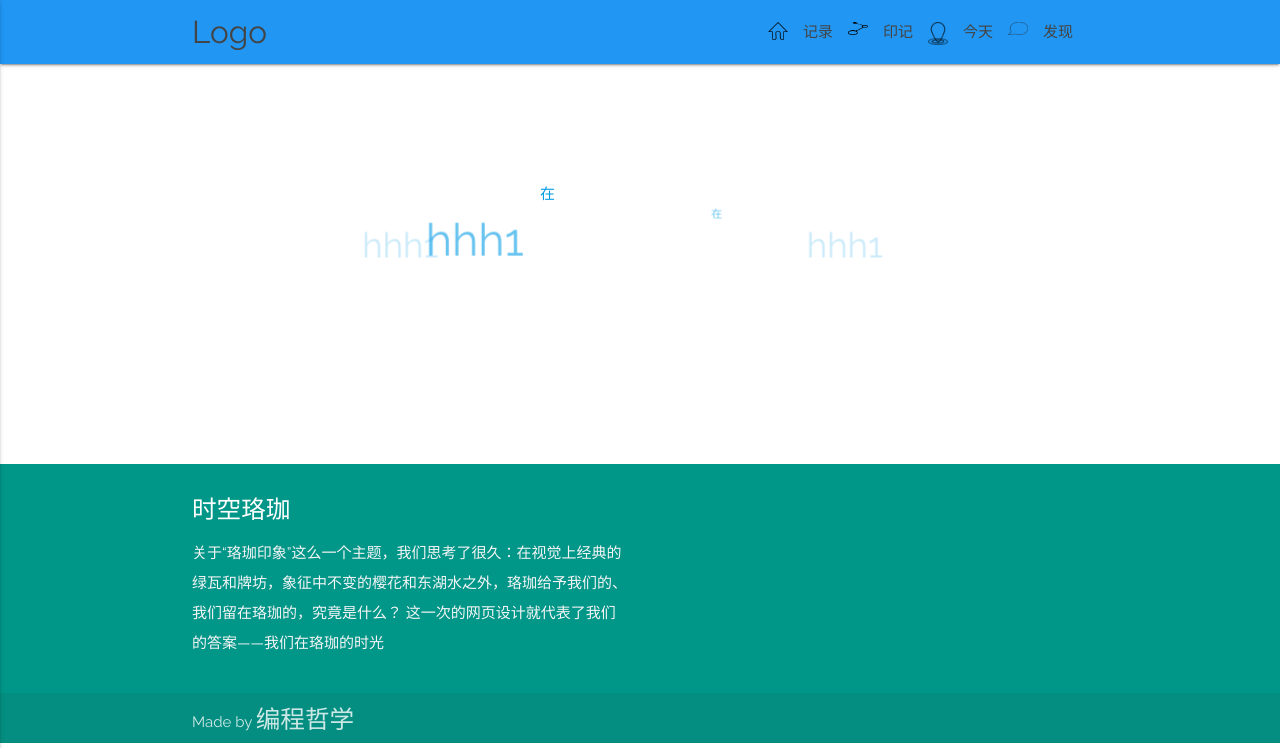
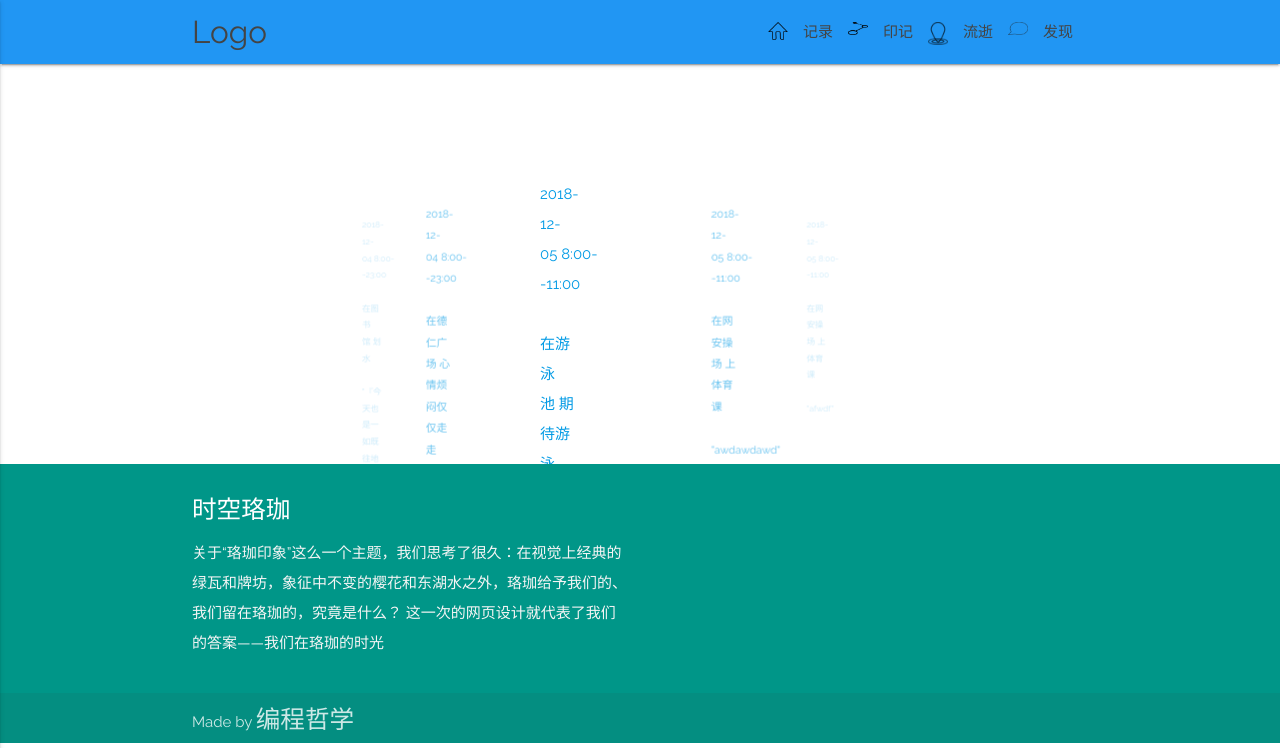
Before and after one commit to yuh-yang/lingbei-final, a Django app: page /timeline/ in a window 1280 px wide. Shown: the top 748 px of the page. Run offline with Django 3.2, Linux system fonts and the light colour scheme; a user stored in the database is signed in; data comes from the database, SQL or seed files in the repository; both versions use the stored data as it was after the commit; some libraries are stand-ins or nearby versions.

Commit message:
12/5 杨雨豪修改

```diff
--- a/templates/InfoFlow.html
+++ b/templates/InfoFlow.html
@@ -44,7 +44,7 @@
 
             <ul id="nav-mobile" class="side-nav">
                 <li><a href = "/map/">记录</a></li>
-                <li><a href = "/line/"印记</a></li>
+                <li><a href = "/line/">印记</a></li>
                 <li><a href = "/timeline/">今天</a></li>
                 <li><a href = "/infoflow/">发现</a></li>
             </ul>
--- a/templates/Map.html
+++ b/templates/Map.html
@@ -38,15 +38,15 @@
                 <li><img class = "item" src = "{% static "pic/picOfMap/Line.png" %}" id = "Line"></li>
                 <li><a href = "/line/">印记</a></li>
                 <li><img class = "item" src = "{% static "pic/picOfMap/light.png" %}" id = "Time-line"></li>
-                <li><a href = "/timeline/">今天</a></li>
+                <li><a href = "/timeline/">流逝</a></li>
                 <li><img class = "item" src = "{% static "pic/picOfMap/info.png" %}" id = "info flow"></li>
                 <li><a href = "/infoflow/">发现</a></li>
             </ul>
 
             <ul id="nav-mobile" class="side-nav">
                 <li><a href = "/map/">记录</a></li>
-                <li><a href = "/line/"印记</a></li>
-                <li><a href = "/timeline/">今天</a></li>
+                <li><a href = "/line/">印记</a></li>
+                <li><a href = "/timeline/">流逝</a></li>
                 <li><a href = "/infoflow/">发现</a></li>
             </ul>
             <a href="#" data-activates="nav-mobile" class="button-collapse"><i class="material-icons">menu</i></a>
--- a/templates/Time-line.html
+++ b/templates/Today.html
@@ -3,7 +3,7 @@
 <head>
     <meta http-equiv="Content-Type" content="text/html; charset=UTF-8"/>
     <meta name="viewport" content="width=device-width, initial-scale=1, maximum-scale=1.0, user-scalable=no"/>
-    <title>时空珞珈——记录</title>
+    <title>时空珞珈——流逝</title>
     {% load static %}
 
     <!--js-->
@@ -38,15 +38,15 @@
                 <li><img class = "item" src = "{% static "pic/picOfMap/Line.png" %}" id = "Line"></li>
                 <li><a href = "/line/">印记</a></li>
                 <li><img class = "item" src = "{% static "pic/picOfMap/light.png" %}" id = "Time-line"></li>
-                <li><a href = "/timeline/">今天</a></li>
+                <li><a href = "/timeline/">流逝</a></li>
                 <li><img class = "item" src = "{% static "pic/picOfMap/info.png" %}" id = "info flow"></li>
                 <li><a href = "/infoflow/">发现</a></li>
             </ul>
 
             <ul id="nav-mobile" class="side-nav">
                 <li><a href = "/map/">记录</a></li>
-                <li><a href = "/line/"印记</a></li>
-                <li><a href = "/timeline/">今天</a></li>
+                <li><a href = "/line/">印记</a></li>
+                <li><a href = "/timeline/">流逝</a></li>
                 <li><a href = "/infoflow/">发现</a></li>
             </ul>
             <a href="#" data-activates="nav-mobile" class="button-collapse"><i class="material-icons">menu</i></a>
@@ -56,17 +56,44 @@
 
 
 <div class="carousel">
-    <a class="carousel-item" href="#one!">
+    {% for i in today %}
+    <a class="carousel-item" href="#">
+            <div class="modal-content">
+            <p  class=""  style ="font-size:1rem; width: 15%;display: inline-block;" id = "seven">{{ i.date }}&nbsp;{{ i.time }}</p>
+        </div>
         <div class="modal-content">
-            <p  class=""  style ="font-size:1rem; width: 15%;display: inline-block;" id = "seven">在{{ post_list.0.place }}&nbsp;{{ post_list.0.thing }}</p>
+            <p  class=""  style ="font-size:1rem; width: 15%;display: inline-block;" id = "seven">在{{ i.place }}&nbsp;{{ i.thing }}</p>
+        </div>
+            <div class="modal-content">
+            <p  class=""  style ="font-size:1rem; width: 15%;display: inline-block;" id = "seven">"{{ i.thought }}"</p>
         </div>
     </a>
-    <a class="carousel-item" href="#two!">
-        <p  class="form-control input"  style ="font-size:1rem; width: 15%;display: inline-block;" id = "eleven">在{{ post_list.2.place }}&nbsp;{{ post_list.2.thing }}</p>
+    {% endfor %}    {% for i in yesterday %}
+    <a class="carousel-item" href="#">
+            <div class="modal-content">
+            <p  class=""  style ="font-size:1rem; width: 15%;display: inline-block;" id = "seven">{{ i.date }}&nbsp;{{ i.time }}</p>
+        </div>
+        <div class="modal-content">
+            <p  class=""  style ="font-size:1rem; width: 15%;display: inline-block;" id = "seven">在{{ i.place }}&nbsp;{{ i.thing }}</p>
+        </div>
+            <div class="modal-content">
+            <p  class=""  style ="font-size:1rem; width: 15%;display: inline-block;" id = "seven">"{{ i.thought }}"</p>
+        </div>
     </a>
-    <a class="carousel-item" href="#three!"><div><h1>hhh1</h1></div></a>
-    <a class="carousel-item" href="#four!"><div><h1>hhh1</h1></div></a>
-    <a class="carousel-item" href="#five!"><div><h1>hhh1</h1></div></a>
+    {% endfor %}
+    {% for i in beforeyesterday %}
+    <a class="carousel-item" href="#">
+            <div class="modal-content">
+            <p  class=""  style ="font-size:1rem; width: 15%;display: inline-block;" id = "seven">{{ i.date }}{{ i.time }}</p>
+        </div>
+        <div class="modal-content">
+            <p  class=""  style ="font-size:1rem; width: 15%;display: inline-block;" id = "seven">在{{ i.place }}&nbsp;{{ i.thing }}</p>
+        </div>
+            <div class="modal-content">
+            <p  class=""  style ="font-size:1rem; width: 15%;display: inline-block;" id = "seven">"{{ i.thought }}"</p>
+        </div>
+    </a>
+    {% endfor %}
 </div>
 
 
--- a/templates/frame.html
+++ b/templates/frame.html
@@ -20,14 +20,14 @@
             <ul class="right hide-on-med-and-down">
                 <li><a href="#">记录</a></li>
                 <li><a href="#">印记</a></li>
-                <li><a href="#">今天</a></li>
+                <li><a href="#">流逝</a></li>
                 <li><a href="#">发现</a></li>
             </ul>
 
             <ul id="nav-mobile" class="side-nav">
                 <li><a href="#">记录</a></li>
                 <li><a href="#">印记</a></li>
-                <li><a href="#">今天</a></li>
+                <li><a href="#">流逝</a></li>
                 <li><a href="#">发现</a></li>
             </ul>
             <a href="#" data-activates="nav-mobile" class="button-collapse"><i class="material-icons">menu</i></a>
--- a/website/views.py
+++ b/website/views.py
@@ -12,6 +12,7 @@
     return render(request,'Logo.html')
 
 def user_login(request):
+
     print(request.method)
     if request.method == "POST":
         userID = request.POST.get('username')
@@ -51,19 +52,13 @@
 @login_required
 def make_historyline(request):
     username = request.user.username#获取用户名
-    today = datetime.date.today().isoformat() #获取今天日期
-    post_listr = Tweet.objects.filter(username = username).filter(date = today).order_by('time')
-    timebox = (["6:00--8:00", "8:00--11:00", "11:00--14:00", "14:00--17:00", "17:00--19:00", "19:00--21:00",
-                "21:00--23:00"])
-    post_list = [' ',' ',' ',' ',' ',' ',' ']
-
-    for j in range(len(timebox) - 1):
-        for i in post_listr:
-            if i.time==timebox[j]:
-                post_list[j] = i
-                break
-
-    return render(request, 'Time-line.html', {'post_list': post_list,'date': today,'username':username,'hello':sayhello()})
+    today = datetime.date.today()
+    yesterday = datetime.date.today() + datetime.timedelta(-1) #获取昨天日期
+    beforeyesterday = datetime.date.today() + datetime.timedelta(-2) #前天
+    post_list_today = Tweet.objects.filter(username = username).filter(date = today.isoformat()).order_by('time')
+    post_list_beforeyesterday = Tweet.objects.filter(username = username).filter(date = beforeyesterday.isoformat()).order_by('time')
+    post_list_yesterday = Tweet.objects.filter(username = username).filter(date = yesterday.isoformat()).order_by('time')
+    return render(request, 'Today.html', {'yesterday': post_list_yesterday,'beforeyesterday': post_list_beforeyesterday, 'today': post_list_today,'date': today, 'username':username, 'hello':sayhello()})
 
 def map(request):
     global timeper
@@ -122,11 +117,16 @@
     things = result[0].values()
     place = []
     thing = []
+    urls = []
+    rurl_head = "/static/pic/picOfLine/"
+    rurl_foot = ".jpg"
     for i in places:
         place.append(i)
     for i in things:
         thing.append(i)
-    return render(request,'Line.html', {'places':place,'things':thing,'username':request.user.username,'hello':sayhello()})
+    for i in places:
+        urls.append(rurl_head+i+rurl_foot)
+    return render(request,'Line.html', {'places':place,'things':thing,'username':request.user.username,'hello':sayhello(),'urls':urls})
 
 def info_flow(request):
     personal_result = mostdone(request.user.username) #获取最常做的事结果
```
Also changed, not shown: 1.py (+13 -13 lines), templates/Line.html (+11 -11 lines), db.sqlite3, website/static/pic/picOfLine/一食堂.jpg (renamed from website/static/pic/picOfLine/食堂.jpg), website/static/pic/picOfLine/二食堂.jpg (added), website/static/pic/picOfLine/星湖园.jpg (added).
